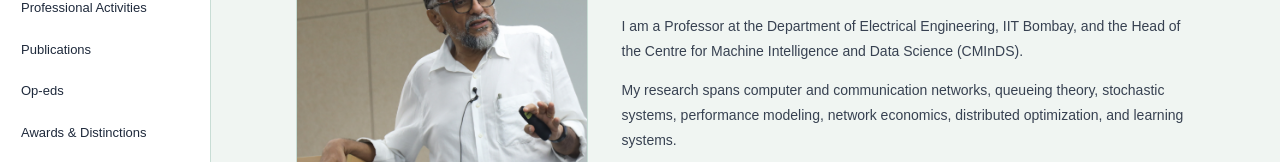
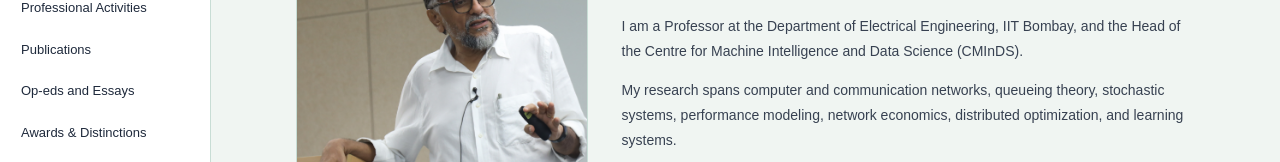
Before and after one commit to mansi-sharma-work/academic-profile, a React (Create React App) app: page / in a window 1280 px wide. Shown: the part 419-581 px from the top of the page. Built offline with nearby package versions, Linux system fonts and the light colour scheme.

Commit message:
opeds and essays

```diff
--- a/src/Profile.jsx
+++ b/src/Profile.jsx
@@ -25,14 +25,14 @@ const T = {
 };
 
 const NAV = [
-  "About","Research","Professional Activities","Publications","Op-eds",
+  "About","Research","Professional Activities","Publications","Op-eds and Essays",
   "Awards & Distinctions","Students","Funded Projects",
   "Data Inventions & Software","Admin & Service","Talks"
 ];
 
 const SECTION_CSVS = {
   "Publications":               ["journals","conferences","preprint","talks"],
-  "Op-eds":                     ["opeds","books"],
+  "Op-eds and Essays":                     ["opeds","books"],
   "Professional Activities":    ["profActs"],
   "Awards & Distinctions":      ["awards"],
   "Students":                   ["phd","grad"],
@@ -510,12 +510,12 @@ export default function App() {
           )}
 
           {/* ═══ OP-EDS (standalone) ═══ */}
-          {active === "Op-eds" && (
+          {active === "Op-eds and Essays" && (
             <>
-              <PageTitle>Op-eds</PageTitle>
+              <PageTitle>Op-eds and Essays</PageTitle>
 
               {}
-              <SectionHead>Op-eds & Articles</SectionHead>
+              <SectionHead>Op-eds & Essays</SectionHead>
               <ul style={{ listStyle: "none", padding: 0 }}>
                 {d.opeds.length === 0
                   ? <Loading />
```
